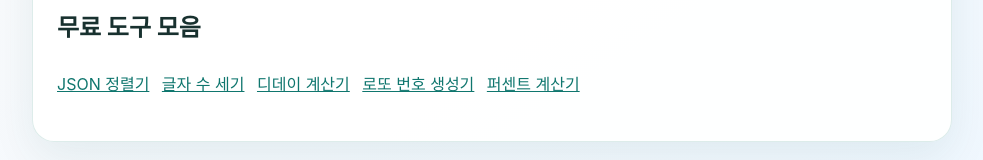
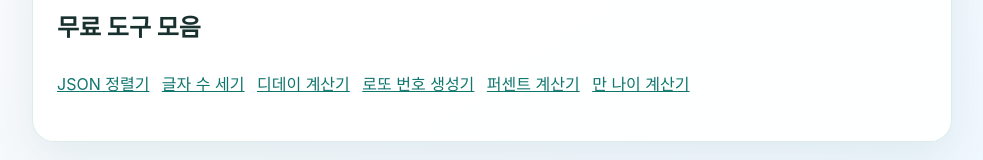
Before and after one commit to inma8743/area-calculator, a plain HTML site: page index.html in a window 1280 px wide. Shown: the part 1213-1373 px from the top of the page, without its empty margins (148-1131 px from the left). Drawn offline with Linux system fonts and the light colour scheme; a script that the page names is missing.

Commit message:
Link age calculator

```diff
--- a/index.html
+++ b/index.html
@@ -150,6 +150,7 @@
         <a href="https://dday-calculator-seven.vercel.app/">디데이 계산기</a>
         <a href="https://lotto-generate.vercel.app/">로또 번호 생성기</a>
         <a href="https://percent-calculator-ten.vercel.app/">퍼센트 계산기</a>
+        <a href="https://inma8743.github.io/age-calculator/">만 나이 계산기</a>
       </p>
     </section>
   </main>
```
